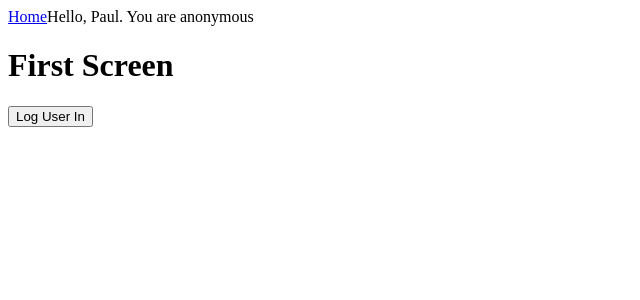
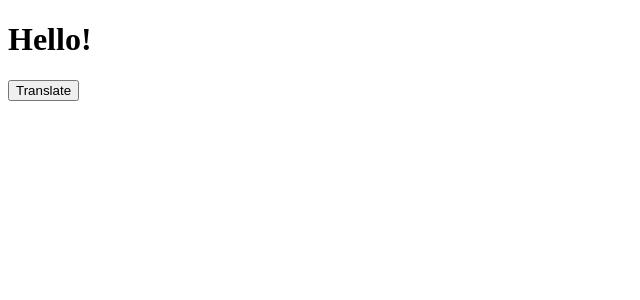
Before and after one commit to paulsplanet/hook-practice-one, a React (Create React App) app: page / in a window 1280 px wide. Shown: the top 300 px of the page, without its empty margins (0-640 px from the left). Built offline with nearby package versions, Linux system fonts and the light colour scheme.

Commit message:
translations update 1

```diff
--- a/src/App.js
+++ b/src/App.js
@@ -1,12 +1,13 @@
 import React from "react";
+import Lang from "./context";
+import translations from "./translations";
 import Screen from "./Screen";
-import UserContextProvider from "./context";
 
 function App() {
     return (
-        <UserContextProvider>
+        <Lang defaultLang="en" traslations={translations}>
             <Screen />
-        </UserContextProvider>
+        </Lang>
     );
 }
 
--- a/src/Screen.js
+++ b/src/Screen.js
@@ -1,17 +1,8 @@
 import React from "react";
-import { useFns } from "./context";
-import Header from "./Header";
 
-const Screen = () => {
-    const { logUserIn } = useFns();
-    return (
-        <div>
-            <Header />
-            <h1>First Screen</h1>
-            <button onClick={logUserIn}>Log User In</button>
-        </div>
-    )
-
-};
-
-export default Screen;
+export default () => (
+    <>
+        <h1>Hello!</h1>
+        <button>Translate</button>
+    </>
+)
--- a/src/context.js
+++ b/src/context.js
@@ -1,28 +1,14 @@
-import React, { useContext, useState } from "react";
+import React, { useState } from "react";
 
-const UserContext = React.createContext();
+const LangContext = React.createContext()
 
-const UserContextProvider = ({ children }) => {
-    const [user, setUser] = useState({
-        name: "Paul",
-        loggedIn: false
-    });
-    const logUserIn = () => setUser({ ...user, loggedIn: true })
-    return(
-         <UserContext.Provider value={{ user, fn: { logUserIn } }}>
+const Lang = ({ defaultLang, children, translations }) => {
+    const [lang, setLang] = useState(defaultLang);
+    return (
+        <LangContext.Provider>
             {children}
-        </UserContext.Provider>
+        </LangContext.Provider>
     )
-};
-
-export const useUser = () => {
-    const { user } = useContext(UserContext);
-    return user;
 }
 
-export const useFns = () => {
-    const { fn } = useContext(UserContext);
-    return fn;
-}
-
-export default UserContextProvider;
+export default Lang;
--- /dev/null
+++ b/src/translations.js
@@ -0,0 +1,8 @@
+const translations = {
+    "es": {
+        "Hello!": "Hola!",
+        Translate: "Traducir"
+    }
+};
+
+export default translations;
```
Also changed, not shown: src/ScreenForUsers.js (added, +17 -0 lines), src/contextForUsers.js (added, +28 -0 lines), src/HeaderForUsers.js (renamed from src/Header.js).
